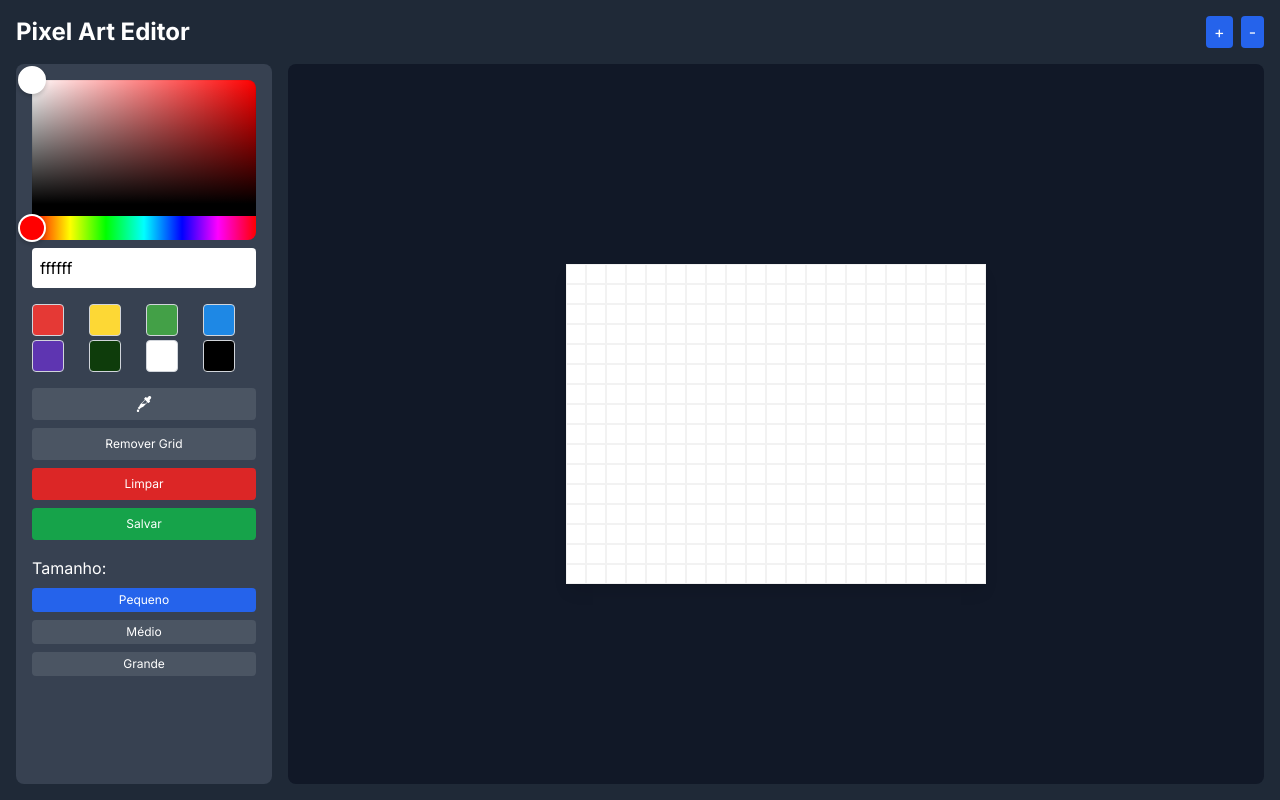
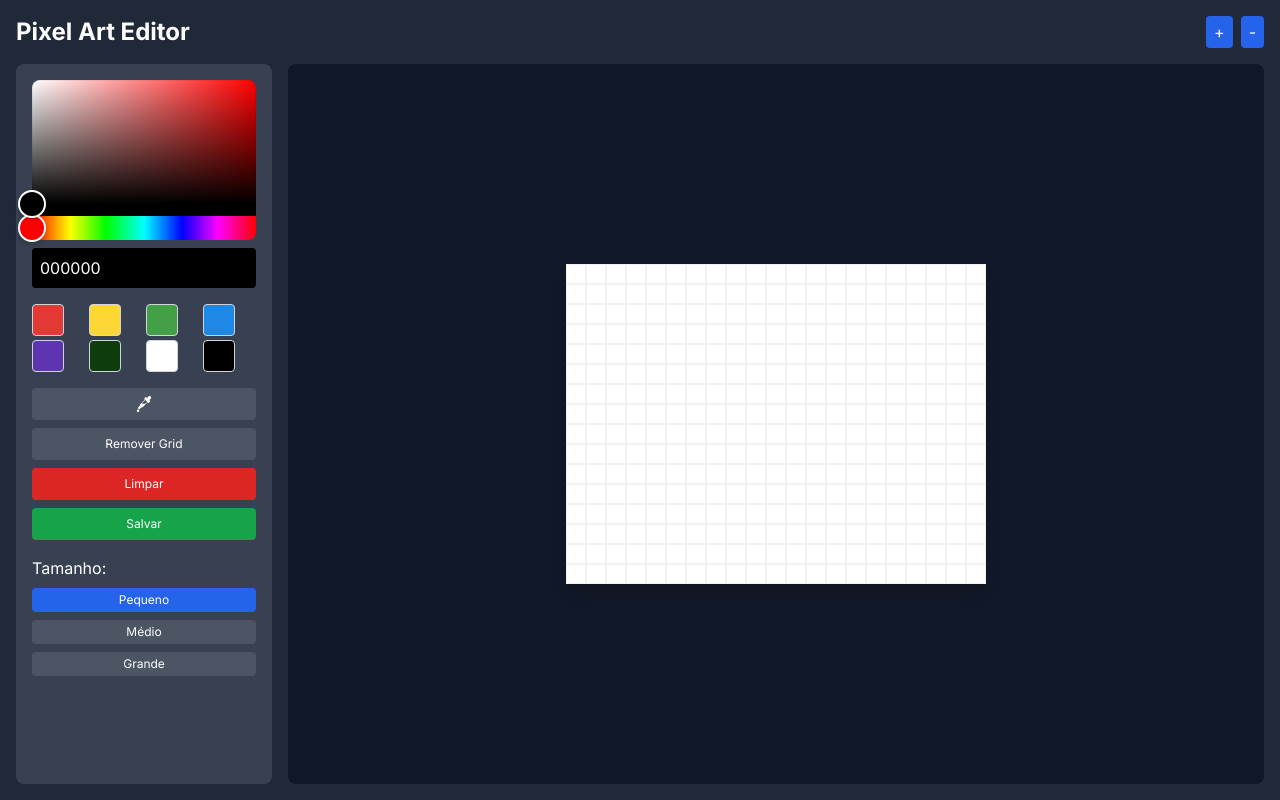
Before and after one commit to rm-l/PixelArt, a Next.js app: page /pixelart in a window 1280 px wide. Built offline with nearby package versions, Linux system fonts and the light colour scheme.

Commit message:
fix: change initial selected color

```diff
--- a/src/app/pixelart/page.tsx
+++ b/src/app/pixelart/page.tsx
@@ -14,7 +14,7 @@ export default function PixelArt() {
   const [gridSize, setGridSize] = useState<"small" | "medium" | "large">(
     "small"
   );
-  const [selectedColor, setSelectedColor] = useState("#ffffff");
+  const [selectedColor, setSelectedColor] = useState("#000000");
   const [pixels, setPixels] = useState<string[]>([]);
   const [showBorder, setShowBorder] = useState(true);
   const [zoom, setZoom] = useState(1);
```
